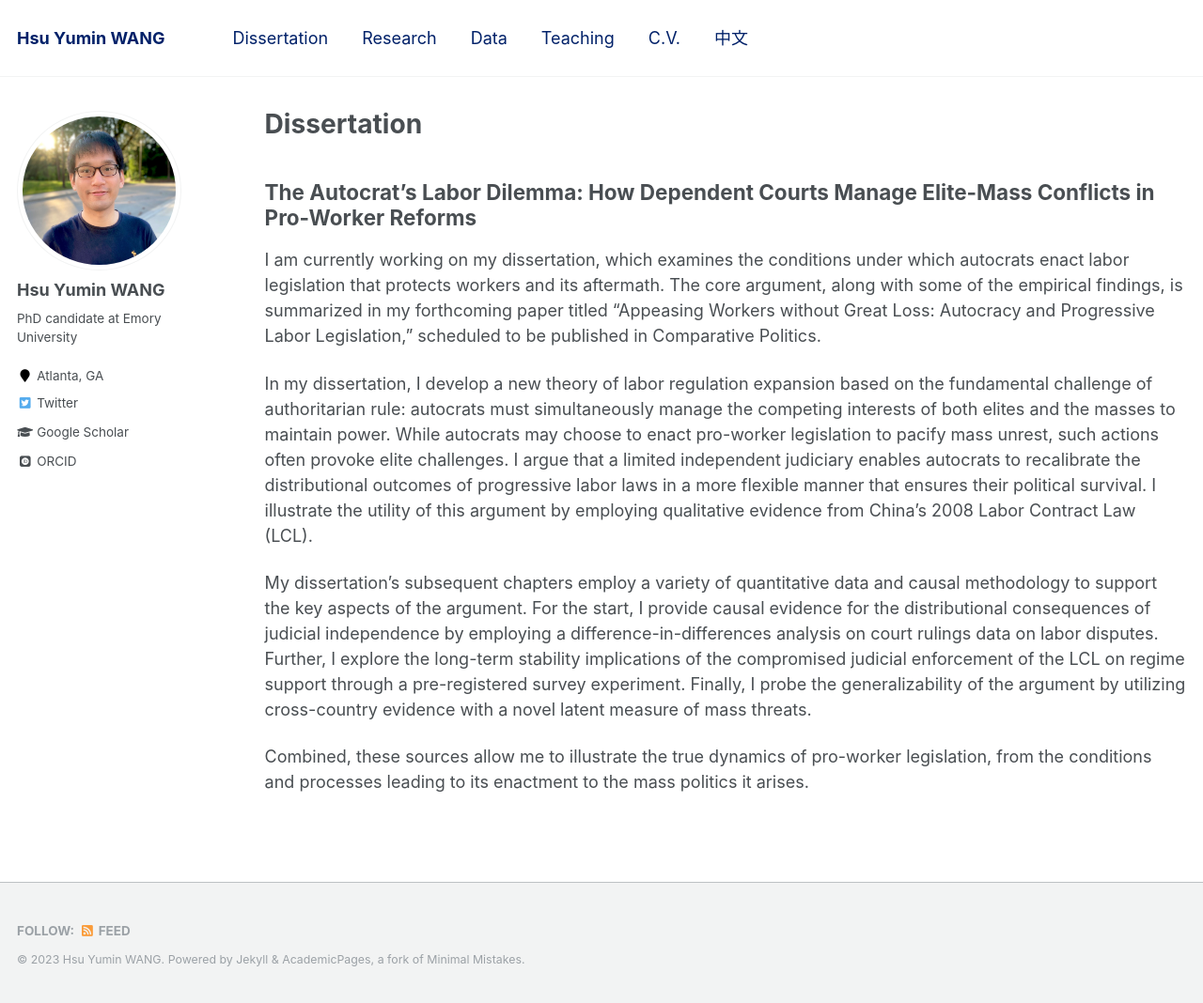
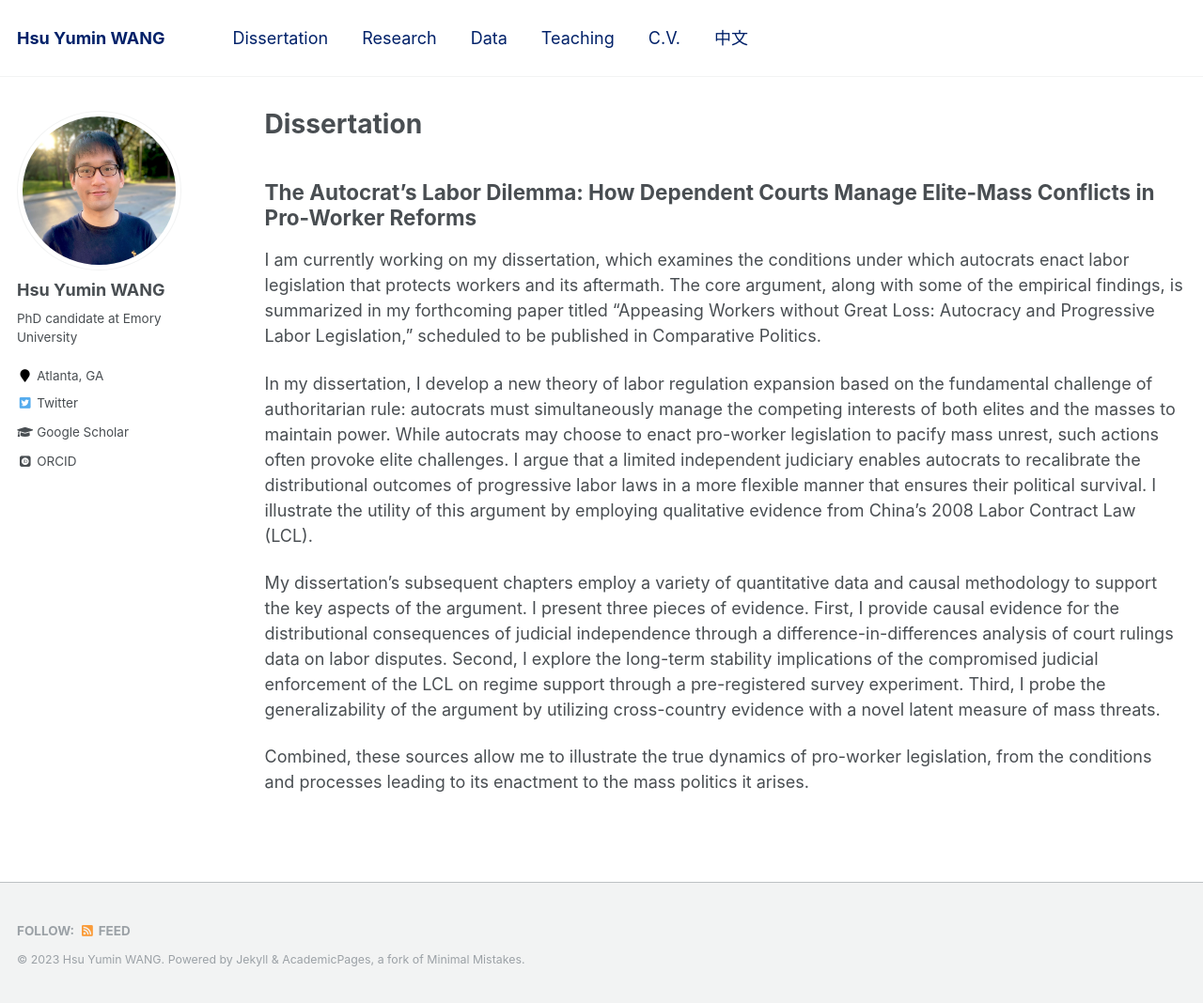
Before and after one commit to hsuyumin/hsuyumin.github.io, a Jekyll site: the page built from _pages/dissertation.md, in a window 1280 px wide and 1068 px high. Shown: the whole window at 94% size. Built offline with Jekyll 4.4.1, drawn with Linux system fonts in a browser that asks for light colours; some web fonts are replaced.

Commit message:
Update dissertation.md

```diff
--- a/_pages/dissertation.md
+++ b/_pages/dissertation.md
@@ -14,6 +14,6 @@ I am currently working on my dissertation, which examines the conditions under w
 
 In my dissertation, I develop a new theory of labor regulation expansion based on the fundamental challenge of authoritarian rule: autocrats must simultaneously manage the competing interests of both elites and the masses to maintain power. While autocrats may choose to enact pro-worker legislation to pacify mass unrest, such actions often provoke elite challenges. I argue that a limited independent judiciary enables autocrats to recalibrate the distributional outcomes of progressive labor laws in a more flexible manner that ensures their political survival. I illustrate the utility of this argument by employing qualitative evidence from China’s 2008 Labor Contract Law (LCL).
 
-My dissertation's subsequent chapters employ a variety of quantitative data and causal methodology to support the key aspects of the argument. For the start, I provide causal evidence for the distributional consequences of judicial independence by employing a difference-in-differences analysis on court rulings data on labor disputes. Further, I explore the long-term stability implications of the compromised judicial enforcement of the LCL on regime support through a pre-registered survey experiment. Finally, I probe the generalizability of the argument by utilizing cross-country evidence with a novel latent measure of mass threats.
+My dissertation's subsequent chapters employ a variety of quantitative data and causal methodology to support the key aspects of the argument. I present three pieces of evidence. First, I provide causal evidence for the distributional consequences of judicial independence through a difference-in-differences analysis of court rulings data on labor disputes. Second, I explore the long-term stability implications of the compromised judicial enforcement of the LCL on regime support through a pre-registered survey experiment. Third, I probe the generalizability of the argument by utilizing cross-country evidence with a novel latent measure of mass threats.
 
 Combined, these sources allow me to illustrate the true dynamics of pro-worker legislation, from the conditions and processes leading to its enactment to the mass politics it arises.
```
